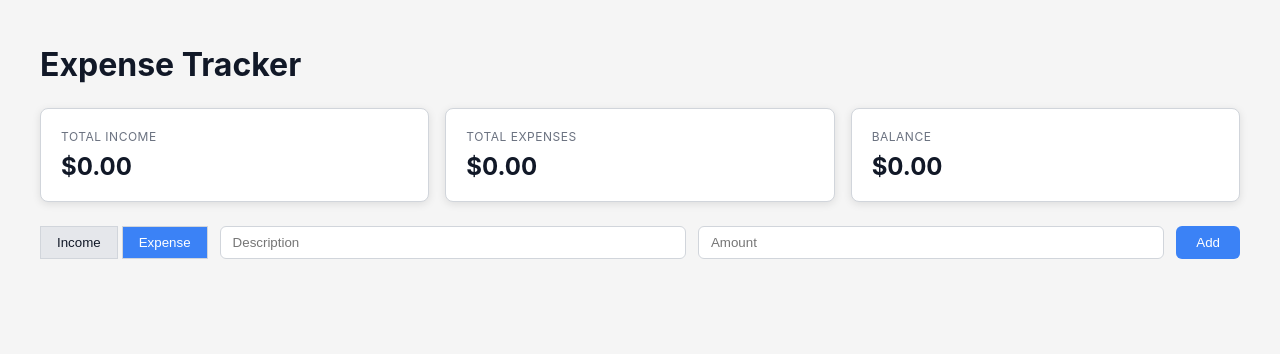
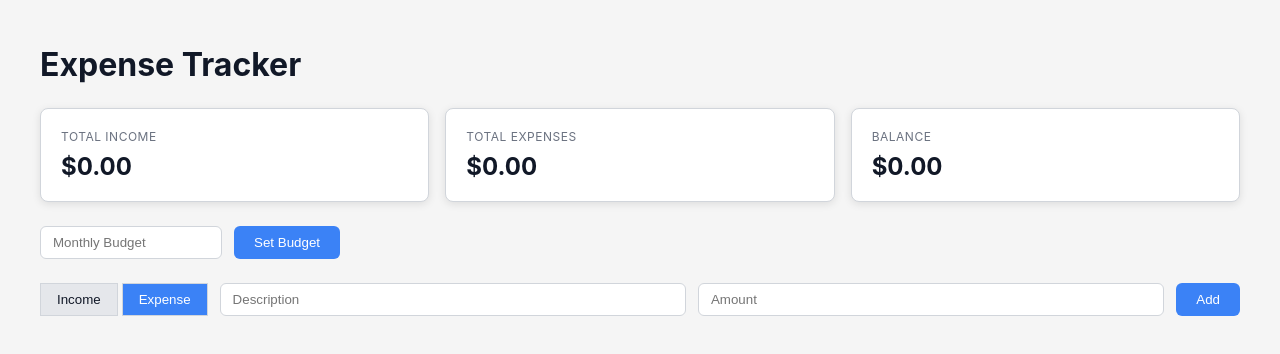
Before and after one commit to nyuykongmoalvin848-oss/EXPENSE-TRACKER1, a React (Vite) app: page /budget in a window 1280 px wide. Shown: the top 354 px of the page. Built offline with nearby package versions, Linux system fonts and the light colour scheme.

Commit message:
feat: Adding budget form

```diff
--- a/src/App.css
+++ b/src/App.css
@@ -98,6 +98,10 @@ body {
   cursor: pointer;
 }
 
+.budget-form {
+  max-width: 300px;
+}
+
 .list {
   list-style: none;
   padding: 0;
--- a/src/App.jsx
+++ b/src/App.jsx
@@ -2,6 +2,7 @@ import { useState } from 'react'
 import StatCards from './components/Dashboard/StatCards'
 import TransactionForm from './components/transactions/TransactionForm'
 import TransactionItem from './components/transactions/TransactionItem'
+import BudgetForm from './components/budget/BudgetForm'
 import './App.css'
 
 function App () {
@@ -15,10 +16,14 @@ function App () {
     setTransactions(transactions.filter((t) => t.id !== id))
   }
 
+  const [budget, setBudget] = useState(0)
+  const handleBudget = (amount) => setBudget(amount)
+
   return (
     <div className='wrap'>
       <h1 className='title'>Expense Tracker</h1>
       <StatCards transactions={transactions} />
+      <BudgetForm onSubmit={handleBudget} />
       <TransactionForm onSubmit={handleAdd} />
       <ul className='list'>
         {transactions.map((t) => (
--- /dev/null
+++ b/src/components/budget/BudgetForm.jsx
@@ -0,0 +1,26 @@
+ import { useState } from 'react'
+
+function BudgetForm({ onSubmit }) {
+  const [amount, setAmount] = useState('')
+
+  const handleSubmit = (e) => {
+    e.preventDefault()
+    if (!amount) return
+    onSubmit(parseFloat(amount))
+    setAmount('')
+  }
+
+  return (
+    <form className="form budget-form" onSubmit={handleSubmit}>
+      <input
+        type="number"
+        placeholder="Monthly Budget"
+        value={amount}
+        onChange={(e) => setAmount(e.target.value)}
+      />
+      <button type="submit" className="submit">Set Budget</button>
+    </form>
+  )
+}
+
+export default BudgetForm
```
